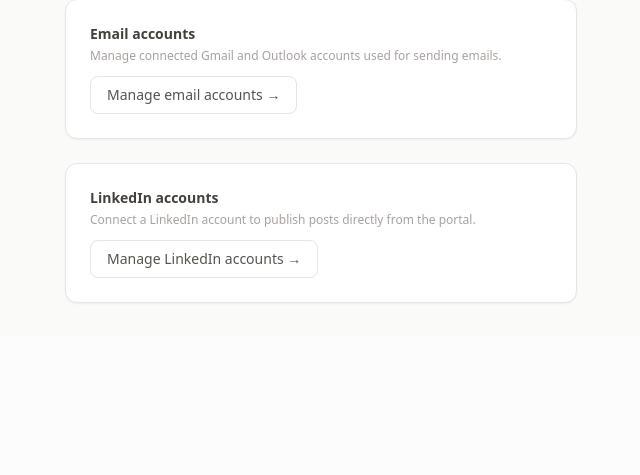
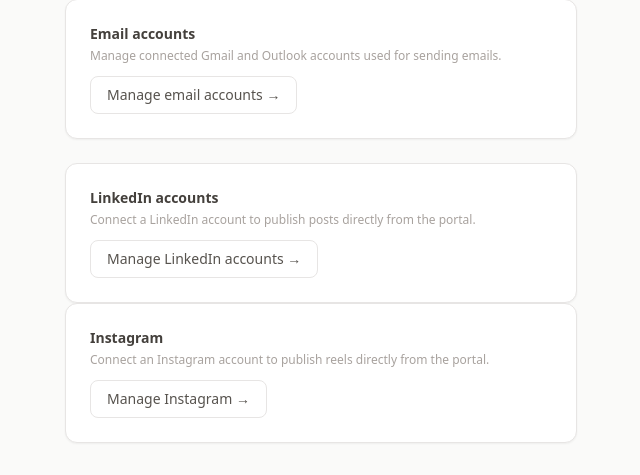
Before and after one commit to sipa-ai/sipa-ai, a FastAPI app: page /settings in a window 1280 px wide. Shown: the part 1684-2159 px from the top of the page, without its empty margins (15-655 px from the left). Before the commit the page ends 1987 px from the top, so only its background shows below. Run offline with FastAPI, Linux system fonts and the light colour scheme; the visitor is signed in with stand-in values (Sample User, id 1); data that the repository does not hold is empty; parts of the project's set-up code (start-up, migrations or seed data) failed here and were passed over; some libraries are stand-ins or nearby versions.

Commit message:
Add Instagram connect card to settings page
Co-Authored-By: Claude Sonnet 4.6 <noreply@anthropic.com>

```diff
--- a/templates/settings.html
+++ b/templates/settings.html
@@ -180,5 +180,15 @@
       Manage LinkedIn accounts →
     </a>
   </div>
+
+  <!-- Instagram link -->
+  <div class="bg-white rounded-xl border border-stone-200 shadow-sm p-6">
+    <h3 class="text-sm font-semibold text-stone-700 mb-1">Instagram</h3>
+    <p class="text-xs text-stone-400 mb-3">Connect an Instagram account to publish reels directly from the portal.</p>
+    <a href="/settings/instagram"
+      class="inline-block border border-stone-200 text-stone-600 text-sm px-4 py-2 rounded-lg hover:bg-stone-50 transition">
+      Manage Instagram →
+    </a>
+  </div>
 </div>
 {% endblock %}
```
